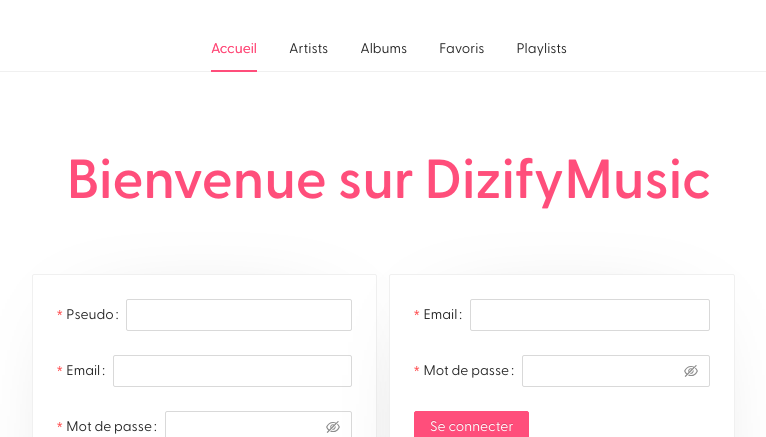
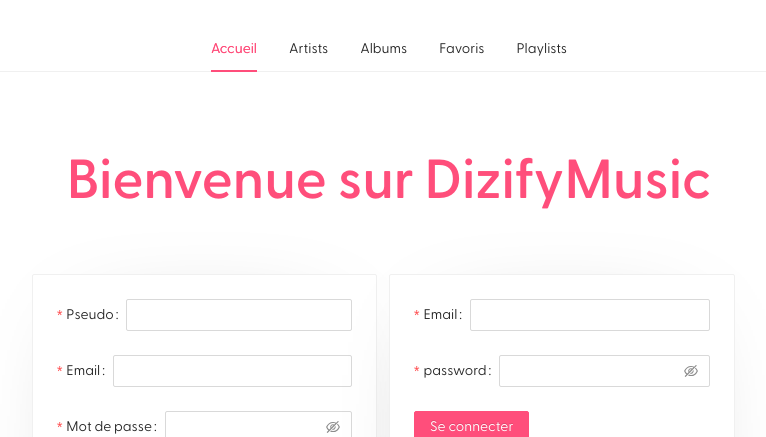
Before and after one commit to Marthy28/DizifyMusic, a React (Create React App) app in the folder front-dizify-music/: page / in a window 1280 px wide. Shown: the top 437 px of the page, without its empty margins (251-1017 px from the left). Built offline with nearby package versions, Linux system fonts and the light colour scheme; no server answers.

Commit message:
recup user infos

```diff
--- /dev/null
+++ b/front-dizify-music/src/App.tsx
@@ -0,0 +1,70 @@
+import { Tabs } from "antd";
+import axios from "axios";
+import React, { FC, useState } from "react";
+import AlbumsList from "./albums/albums";
+import Home from "./app/Home";
+import ArtistsList from "./artists/artists";
+import Playlists from "./playlists/playlist";
+import { userContext } from "./utils/types";
+
+const { TabPane } = Tabs;
+
+const App: FC = () => {
+  const [user, setUser] = useState<{
+    isConnected: boolean;
+    userId: string;
+    token: string;
+  }>({
+    isConnected: false,
+    userId: "",
+    token: "",
+  });
+
+  const connection = (values: any) => {
+    const data = {
+      email: values.eMail,
+      password: values.password,
+    };
+    axios.post("http://localhost:8080/login", data).then((res) => {
+      console.log("Connected !");
+      setUser({
+        isConnected: true,
+        userId: res.data.user.id,
+        token: res.data.token,
+      });
+    });
+  };
+
+  return (
+    <userContext.Provider value={{ ...user, connection }}>
+      <div
+        style={{
+          width: "90%",
+          marginRight: "auto",
+          marginLeft: "auto",
+          marginTop: "2%",
+        }}
+      >
+        <Tabs defaultActiveKey="1" centered>
+          <TabPane tab="Accueil" key="1">
+            <Home />
+          </TabPane>
+          <TabPane tab="Artists" key="2">
+            <ArtistsList />
+          </TabPane>
+          <TabPane tab="Albums" key="3">
+            <AlbumsList />
+          </TabPane>
+          <TabPane tab="Favoris" key="4">
+            Favoris
+          </TabPane>
+          <TabPane tab="Playlists" key="5">
+            <Playlists />
+          </TabPane>
+        </Tabs>
+      </div>
+    </userContext.Provider>
+  );
+};
+
+export default App;
--- a/front-dizify-music/src/app/Home/index.tsx
+++ b/front-dizify-music/src/app/Home/index.tsx
@@ -26,7 +26,7 @@
   songs: Array<Song>;
 };
 
-const Home: FC<RouteComponentProps> = () => {
+const Home: FC = () => {
   const [Albums, setAlbums] = useState<Album[]>([]);
   const [Artists, setArtists] = useState<Artist[]>([]);
 
--- a/front-dizify-music/src/index.tsx
+++ b/front-dizify-music/src/index.tsx
@@ -1,44 +1,14 @@
 import { Tabs } from "antd";
 import React from "react";
 import ReactDOM from "react-dom";
-import AlbumsList from "./albums/albums";
-import Home from "./app/Home";
-import ArtistsList from "./artists/artists";
-import Playlists from "./playlists/playlist";
+import App from "./App";
 import reportWebVitals from "./reportWebVitals";
 import "./styles/index.less";
 import "./styles/index.scss";
 
-const { TabPane } = Tabs;
-
 ReactDOM.render(
   <React.StrictMode>
-    <div
-      style={{
-        width: "90%",
-        marginRight: "auto",
-        marginLeft: "auto",
-        marginTop: "2%",
-      }}
-    >
-      <Tabs defaultActiveKey="1" centered>
-        <TabPane tab="Accueil" key="1">
-          <Home />
-        </TabPane>
-        <TabPane tab="Artists" key="2">
-          <ArtistsList />
-        </TabPane>
-        <TabPane tab="Albums" key="3">
-          <AlbumsList />
-        </TabPane>
-        <TabPane tab="Favoris" key="4">
-          Favoris
-        </TabPane>
-        <TabPane tab="Playlists" key="5">
-          <Playlists />
-        </TabPane>
-      </Tabs>
-    </div>
+    <App />
   </React.StrictMode>,
   document.getElementById("root")
 );
--- a/front-dizify-music/src/user/connection.tsx
+++ b/front-dizify-music/src/user/connection.tsx
@@ -1,12 +1,16 @@
 import { Button, Card, Form, Input } from "antd";
-import React, { FC } from "react";
+import axios from "axios";
+import React, { FC, useContext, useState } from "react";
+import { userContext } from "../utils/types";
+import App from "../App";
 
 interface UserProps {}
 
 const Connection: FC<UserProps> = () => {
+  const { isConnected, userId, token, connection } = useContext(userContext);
+
   const onFinish = (values: any) => {
-    //TO DO
-    console.log("Success:", values);
+    connection(values);
   };
 
   const onFinishFailed = (errorInfo: any) => {
@@ -38,8 +42,8 @@
         </Form.Item>
 
         <Form.Item
-          label="Mot de passe"
-          name="mot de passe"
+          label="password"
+          name="password"
           rules={[{ required: true, message: "Entrez votre mot de passe" }]}
         >
           <Input.Password />
--- a/front-dizify-music/src/utils/types.tsx
+++ b/front-dizify-music/src/utils/types.tsx
@@ -1,3 +1,5 @@
+import React from "react";
+
 export type Artist = {
   id: number;
   name?: string;
@@ -25,3 +27,19 @@
   name: string;
   songs: Song[];
 };
+
+export type USER_CONNECTED = {
+  id: number;
+  token: string;
+};
+
+const userContext = React.createContext({
+  isConnected: false,
+  userId: "",
+  token: "",
+  connection: (values: any) => {},
+}); // Create a context object
+
+export {
+  userContext, // Export it so it can be used by other Components
+};
```
